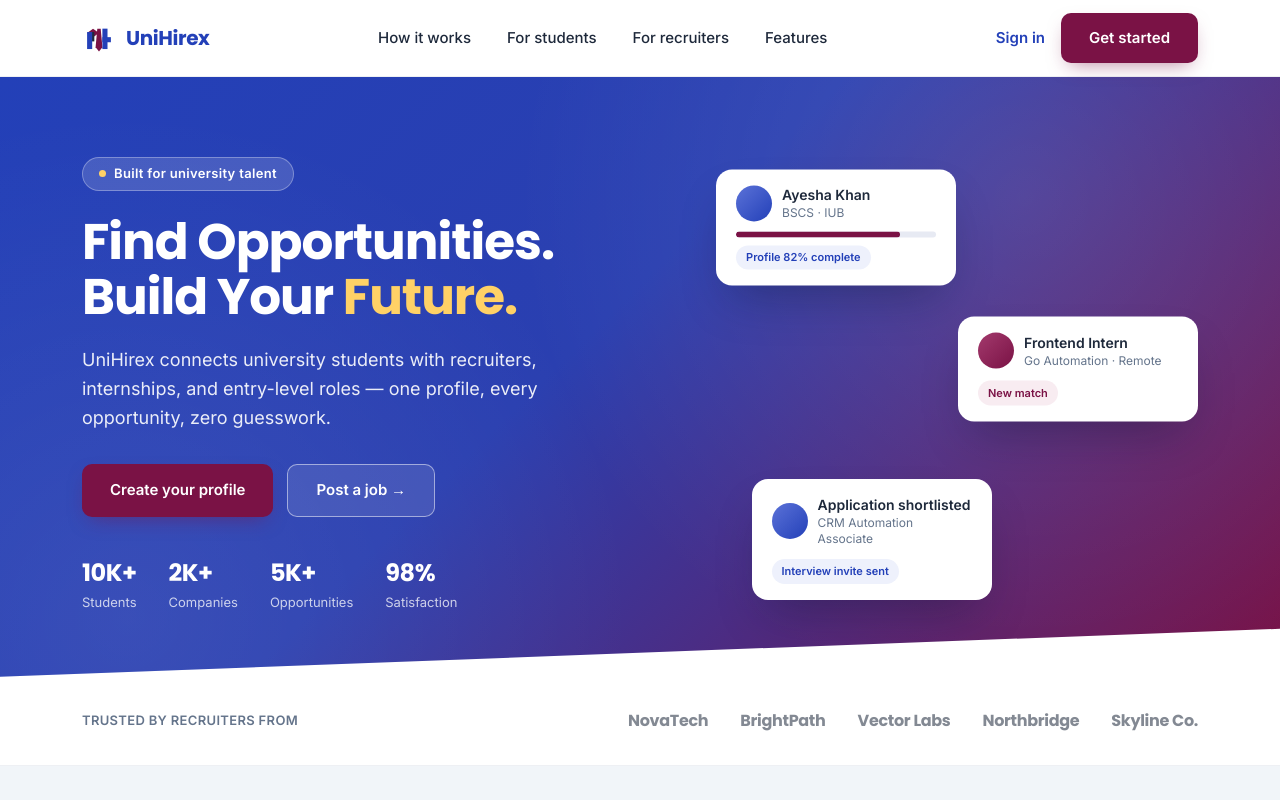
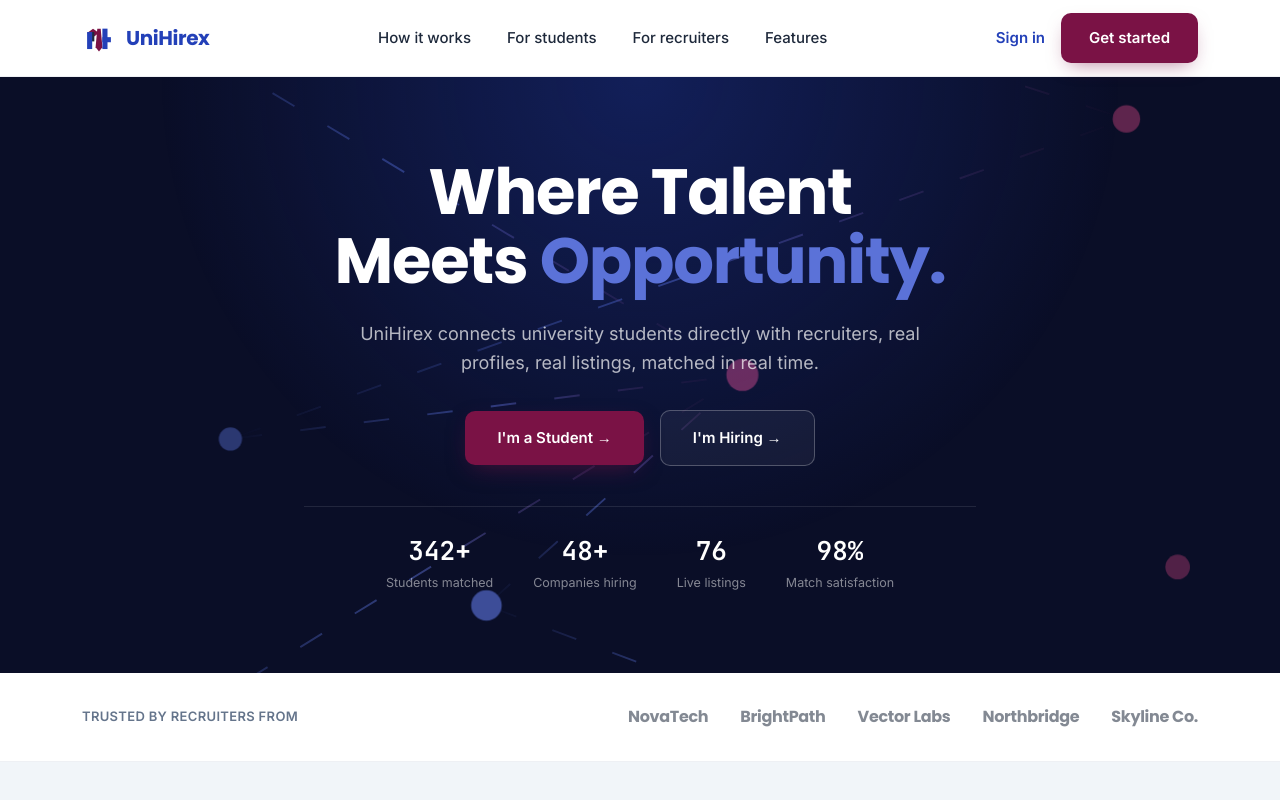
Before and after one commit to Sehar-Tahir/UniHirex_Recruitment_Platform, a React (Vite) app in the folder frontend/: page / in a window 1280 px wide. Shown: the top 800 px of the page. Built offline with nearby package versions, Linux system fonts and the light colour scheme.

Commit message:
hero section updated

```diff
--- a/frontend/src/components/home/Hero.jsx
+++ b/frontend/src/components/home/Hero.jsx
@@ -1,116 +1,203 @@
+// import React from "react";
+// import { COLORS, fontHead, fontBody } from "../../theme";
+// import Button from "./Button";
+// import FloatingCard from "./FloatingCard";
+
+// const STATS = [
+//   ["10K+", "Students"],
+//   ["2K+", "Companies"],
+//   ["5K+", "Opportunities"],
+//   ["98%", "Satisfaction"],
+// ];
+
+// export default function Hero() {
+//   return (
+//     <header
+//       className="relative overflow-hidden text-white pb-16"
+//       style={{
+//         background: `linear-gradient(135deg, ${COLORS.primary} 0%, #2A3FB0 45%, ${COLORS.accent} 100%)`,
+//         clipPath: "polygon(0 0, 100% 0, 100% 92%, 0 100%)",
+//       }}
+//     >
+//       <div
+//         className="absolute inset-0 pointer-events-none"
+//         style={{
+//           background:
+//             "radial-gradient(circle at 80% 20%, rgba(255,255,255,0.10), transparent 45%), radial-gradient(circle at 10% 90%, rgba(255,255,255,0.08), transparent 40%)",
+//         }}
+//       />
+//       <div className="max-w-295 mx-auto px-5 md:px-8 relative z-10">
+//         <div className="grid md:grid-cols-[1.05fr_0.95fr] gap-12 items-center pt-16 md:pt-20">
+//           <div>
+//             {/* <div
+//               className="inline-flex items-center gap-2 bg-white/15 border border-white/30 px-4 py-1.5 rounded-full text-[13px] font-semibold tracking-wide mb-6"
+//               style={fontBody}
+//             >
+//               <span className="w-1.75 h-1.75 rounded-full" style={{ background: "#FFD166" }} />
+//               Built for university talent
+//             </div> */}
+//             <h1 className="text-4xl md:text-[50px] font-bold leading-[1.1] mb-5" style={fontHead}>
+//               Find Opportunities.
+//               <br />
+//               Build Your <span style={{ color: "#FFD166" }}>Future.</span>
+//             </h1>
+//             <p className="text-lg leading-relaxed max-w-120 mb-8 text-white/90" style={fontBody}>
+//               UniHirex connects university students with recruiters, internships, and entry-level roles — one
+//               profile, every opportunity, zero guesswork.
+//             </p>
+//             <div className="flex flex-wrap gap-3.5 mb-10">
+//               <Button variant="primary">Create your profile</Button>
+//               <Button variant="ghost">Post a job →</Button>
+//             </div>
+//             <div className="flex flex-wrap gap-8">
+//               {STATS.map(([num, label]) => (
+//                 <div key={label}>
+//                   <strong className="block text-2xl font-bold" style={fontHead}>
+//                     {num}
+//                   </strong>
+//                   <span className="text-[13px] text-white/75" style={fontBody}>
+//                     {label}
+//                   </span>
+//                 </div>
+//               ))}
+//             </div>
+//           </div>
+
+//           <div className="relative h-85 md:h-107.5 mt-6 md:mt-0">
+//             <FloatingCard
+//               avatarGradient={`linear-gradient(135deg, ${COLORS.primaryLight}, ${COLORS.primary})`}
+//               name="Ayesha Khan"
+//               role="BSCS · IUB"
+//               extra={
+//                 <div className="h-1.5 bg-[#E7EAF3] rounded-full overflow-hidden mt-2.5">
+//                   <div className="h-full rounded-full" style={{ width: "82%", background: COLORS.accent }} />
+//                 </div>
+//               }
+//               tagBg="#EEF1FC"
+//               tagColor={COLORS.primary}
+//               tagText="Profile 82% complete"
+//               floatClass="animate-[float1_6s_ease-in-out_infinite]"
+//               position={{ top: 0, left: "5%" }}
+//             />
+//             <FloatingCard
+//               avatarGradient={`linear-gradient(135deg, ${COLORS.accentLight}, ${COLORS.accent})`}
+//               name="Frontend Intern"
+//               role="Go Automation · Remote"
+//               tagBg="#F8ECF1"
+//               tagColor={COLORS.accent}
+//               tagText="New match"
+//               floatClass="animate-[float2_7s_ease-in-out_infinite]"
+//               position={{ top: "34%", right: 0 }}
+//             />
+//             <FloatingCard
+//               avatarGradient={`linear-gradient(135deg, ${COLORS.primaryLight}, ${COLORS.primary})`}
+//               name="Application shortlisted"
+//               role="CRM Automation Associate"
+//               tagBg="#EEF1FC"
+//               tagColor={COLORS.primary}
+//               tagText="Interview invite sent"
+//               floatClass="animate-[float3_6.5s_ease-in-out_infinite]"
+//               position={{ bottom: 0, left: "12%" }}
+//             />
+//           </div>
+//         </div>
+//       </div>
+
+//       <style>{`
+//         @keyframes float1 { 0%,100% { transform: translateY(0); } 50% { transform: translateY(-12px); } }
+//         @keyframes float2 { 0%,100% { transform: translateY(0); } 50% { transform: translateY(10px); } }
+//         @keyframes float3 { 0%,100% { transform: translateY(0); } 50% { transform: translateY(-8px); } }
+//         @media (prefers-reduced-motion: reduce) {
+//           [class*="animate-"] { animation: none !important; }
+//         }
+//       `}</style>
+//     </header>
+//   );
+// }
+
+
 import React from "react";
-import { COLORS, fontHead, fontBody } from "../../theme";
-import Button from "./Button";
-import FloatingCard from "./FloatingCard";
+import { Link } from "react-router-dom";
+import { COLORS, fontHead, fontBody, fontMono } from "../../theme";
+import NodeGraph from "./NodeGraph";
+import LiveCounter from "./LiveCounter";
 
 const STATS = [
-  ["10K+", "Students"],
-  ["2K+", "Companies"],
-  ["5K+", "Opportunities"],
-  ["98%", "Satisfaction"],
+  { value: 342, suffix: "+", label: "Students matched" },
+  { value: 48, suffix: "+", label: "Companies hiring" },
+  { value: 76, suffix: "", label: "Live listings" },
+  { value: 98, suffix: "%", label: "Match satisfaction" },
 ];
 
 export default function Hero() {
   return (
     <header
-      className="relative overflow-hidden text-white pb-16"
-      style={{
-        background: `linear-gradient(135deg, ${COLORS.primary} 0%, #2A3FB0 45%, ${COLORS.accent} 100%)`,
-        clipPath: "polygon(0 0, 100% 0, 100% 92%, 0 100%)",
-      }}
+      className="relative overflow-hidden text-white"
+      style={{ background: "#0A0E27" }}
     >
+      <NodeGraph className="absolute inset-0 w-full h-full opacity-70" />
+
       <div
         className="absolute inset-0 pointer-events-none"
         style={{
-          background:
-            "radial-gradient(circle at 80% 20%, rgba(255,255,255,0.10), transparent 45%), radial-gradient(circle at 10% 90%, rgba(255,255,255,0.08), transparent 40%)",
+          background: "radial-gradient(circle at 50% 0%, rgba(35,64,184,0.35), transparent 55%)",
         }}
       />
-      <div className="max-w-295 mx-auto px-5 md:px-8 relative z-10">
-        <div className="grid md:grid-cols-[1.05fr_0.95fr] gap-12 items-center pt-16 md:pt-20">
-          <div>
-            <div
-              className="inline-flex items-center gap-2 bg-white/15 border border-white/30 px-4 py-1.5 rounded-full text-[13px] font-semibold tracking-wide mb-6"
-              style={fontBody}
-            >
-              <span className="w-1.75 h-1.75 rounded-full" style={{ background: "#FFD166" }} />
-              Built for university talent
+
+      <div className="max-w-295 mx-auto px-5 md:px-8 relative z-10 pt-20 md:pt-20 pb-20 text-center">
+        {/* <div
+          className="inline-flex items-center gap-2 border border-white/15 bg-white/5 px-4 py-1.5 rounded-full text-[12px] font-medium tracking-wide mb-8"
+          style={fontMono}
+        >
+          <span className="w-1.5 h-1.5 rounded-full animate-pulse" style={{ background: COLORS.primaryLight }} />
+          LIVE MATCHING ENGINE — {" "}
+          <span style={{ color: COLORS.accentLight }}>76 open roles</span>
+        </div> */}
+
+        <h1
+          className="text-[38px] md:text-[64px] font-bold leading-[1.08] mb-6 max-w-4xl mx-auto"
+          style={fontHead}
+        >
+          Where Talent
+          <br />
+          Meets <span style={{ color: COLORS.primaryLight }}>Opportunity.</span>
+        </h1>
+
+        <p className="text-[16px] md:text-[18px] leading-relaxed max-w-xl mx-auto mb-8 text-white/70" style={fontBody}>
+          UniHirex connects university students directly with recruiters,
+          real profiles, real listings, matched in real time.
+        </p>
+
+        <div className="flex flex-col sm:flex-row items-center justify-center gap-4 mb-10">
+          <Link
+            to="/register"
+            className="w-full sm:w-auto px-8 py-4 rounded-[10px] font-semibold text-[15px] text-white transition-transform duration-200 hover:-translate-y-0.5"
+            style={{ ...fontBody, background: COLORS.accent, boxShadow: "0 8px 24px -8px rgba(122,18,69,0.6)" }}
+          >
+            I'm a Student →
+          </Link>
+          <Link
+            to="/register"
+            className="w-full sm:w-auto px-8 py-4 rounded-[10px] font-semibold text-[15px] border border-white/25 bg-white/5 hover:bg-white/10 transition-colors duration-200"
+            style={fontBody}
+          >
+            I'm Hiring →
+          </Link>
+        </div>
+
+        <div className="flex flex-wrap items-center justify-center gap-x-10 gap-y-6 border-t border-white/10 pt-6 max-w-2xl mx-auto">
+          {STATS.map((s) => (
+            <div key={s.label} className="text-center">
+              <div className="text-[26px] font-semibold" style={fontMono}>
+                <LiveCounter target={s.value} suffix={s.suffix} />
+              </div>
+              <div className="text-[12.5px] text-white/50 mt-1" style={fontBody}>
+                {s.label}
+              </div>
             </div>
-            <h1 className="text-4xl md:text-[50px] font-bold leading-[1.1] mb-5" style={fontHead}>
-              Find Opportunities.
-              <br />
-              Build Your <span style={{ color: "#FFD166" }}>Future.</span>
-            </h1>
-            <p className="text-lg leading-relaxed max-w-120 mb-8 text-white/90" style={fontBody}>
-              UniHirex connects university students with recruiters, internships, and entry-level roles — one
-              profile, every opportunity, zero guesswork.
-            </p>
-            <div className="flex flex-wrap gap-3.5 mb-10">
-              <Button variant="primary">Create your profile</Button>
-              <Button variant="ghost">Post a job →</Button>
-            </div>
-            <div className="flex flex-wrap gap-8">
-              {STATS.map(([num, label]) => (
-                <div key={label}>
-                  <strong className="block text-2xl font-bold" style={fontHead}>
-                    {num}
-                  </strong>
-                  <span className="text-[13px] text-white/75" style={fontBody}>
-                    {label}
-                  </span>
-                </div>
-              ))}
-            </div>
-          </div>
-
-          <div className="relative h-85 md:h-107.5 mt-6 md:mt-0">
-            <FloatingCard
-              avatarGradient={`linear-gradient(135deg, ${COLORS.primaryLight}, ${COLORS.primary})`}
-              name="Ayesha Khan"
-              role="BSCS · IUB"
-              extra={
-                <div className="h-1.5 bg-[#E7EAF3] rounded-full overflow-hidden mt-2.5">
-                  <div className="h-full rounded-full" style={{ width: "82%", background: COLORS.accent }} />
-                </div>
-              }
-              tagBg="#EEF1FC"
-              tagColor={COLORS.primary}
-              tagText="Profile 82% complete"
-              floatClass="animate-[float1_6s_ease-in-out_infinite]"
-              position={{ top: 0, left: "5%" }}
-            />
-            <FloatingCard
-              avatarGradient={`linear-gradient(135deg, ${COLORS.accentLight}, ${COLORS.accent})`}
-              name="Frontend Intern"
-              role="Go Automation · Remote"
-              tagBg="#F8ECF1"
-              tagColor={COLORS.accent}
-              tagText="New match"
-              floatClass="animate-[float2_7s_ease-in-out_infinite]"
-              position={{ top: "34%", right: 0 }}
-            />
-            <FloatingCard
-              avatarGradient={`linear-gradient(135deg, ${COLORS.primaryLight}, ${COLORS.primary})`}
-              name="Application shortlisted"
-              role="CRM Automation Associate"
-              tagBg="#EEF1FC"
-              tagColor={COLORS.primary}
-              tagText="Interview invite sent"
-              floatClass="animate-[float3_6.5s_ease-in-out_infinite]"
-              position={{ bottom: 0, left: "12%" }}
-            />
-          </div>
+          ))}
         </div>
       </div>
-
-      <style>{`
-        @keyframes float1 { 0%,100% { transform: translateY(0); } 50% { transform: translateY(-12px); } }
-        @keyframes float2 { 0%,100% { transform: translateY(0); } 50% { transform: translateY(10px); } }
-        @keyframes float3 { 0%,100% { transform: translateY(0); } 50% { transform: translateY(-8px); } }
-        @media (prefers-reduced-motion: reduce) {
-          [class*="animate-"] { animation: none !important; }
-        }
-      `}</style>
     </header>
   );
 }
--- /dev/null
+++ b/frontend/src/components/home/LiveCounter.jsx
@@ -0,0 +1,20 @@
+import React, { useState, useEffect, useRef } from "react";
+
+export default function LiveCounter({ target, suffix = "", duration = 1400 }) {
+  const [value, setValue] = useState(0);
+  const ref = useRef(null);
+
+  useEffect(() => {
+    const start = performance.now();
+    const step = (now) => {
+      const progress = Math.min((now - start) / duration, 1);
+      const eased = 1 - Math.pow(1 - progress, 3);
+      setValue(Math.round(eased * target));
+      if (progress < 1) ref.current = requestAnimationFrame(step);
+    };
+    ref.current = requestAnimationFrame(step);
+    return () => cancelAnimationFrame(ref.current);
+  }, [target, duration]);
+
+  return <>{value.toLocaleString()}{suffix}</>;
+}
--- /dev/null
+++ b/frontend/src/components/home/NodeGraph.jsx
@@ -0,0 +1,92 @@
+import React from "react";
+import { COLORS } from "../../theme";
+
+// Positions are hand-placed (not random) so the graph reads intentionally,
+// not like scattered confetti. Blue nodes = students, burgundy = companies.
+const NODES = [
+  { id: 1, x: 8, y: 20, type: "student" },
+  { id: 2, x: 18, y: 55, type: "student" },
+  { id: 3, x: 6, y: 82, type: "student" },
+  { id: 4, x: 32, y: 12, type: "student" },
+  { id: 5, x: 38, y: 68, type: "student" },
+  { id: 6, x: 62, y: 15, type: "company" },
+  { id: 7, x: 58, y: 50, type: "company" },
+  { id: 8, x: 70, y: 80, type: "company" },
+  { id: 9, x: 88, y: 30, type: "company" },
+  { id: 10, x: 92, y: 65, type: "company" },
+];
+
+const CONNECTIONS = [
+  [1, 6], [2, 7], [3, 7], [4, 6], [4, 9], [5, 7], [5, 8], [2, 9], [1, 7], [3, 8],
+];
+
+export default function NodeGraph({ className = "" }) {
+  return (
+    <svg
+      viewBox="0 0 100 100"
+      preserveAspectRatio="xMidYMid slice"
+      className={className}
+      aria-hidden="true"
+    >
+      <defs>
+        <linearGradient id="lineGrad" x1="0" y1="0" x2="1" y2="0">
+          <stop offset="0%" stopColor={COLORS.primaryLight} stopOpacity="0" />
+          <stop offset="50%" stopColor={COLORS.primaryLight} stopOpacity="0.7" />
+          <stop offset="100%" stopColor={COLORS.accentLight} stopOpacity="0" />
+        </linearGradient>
+      </defs>
+
+      {CONNECTIONS.map(([a, b], i) => {
+        const nodeA = NODES.find((n) => n.id === a);
+        const nodeB = NODES.find((n) => n.id === b);
+        return (
+          <line
+            key={i}
+            x1={nodeA.x}
+            y1={nodeA.y}
+            x2={nodeB.x}
+            y2={nodeB.y}
+            stroke="url(#lineGrad)"
+            strokeWidth="0.15"
+            className="node-graph-line"
+            style={{ animationDelay: `${i * 0.4}s` }}
+          />
+        );
+      })}
+
+      {NODES.map((n) => (
+        <circle
+          key={n.id}
+          cx={n.x}
+          cy={n.y}
+          r="0.9"
+          fill={n.type === "student" ? COLORS.primaryLight : COLORS.accentLight}
+          className="node-graph-dot"
+          style={{ animationDelay: `${n.id * 0.3}s` }}
+        />
+      ))}
+
+      <style>{`
+        .node-graph-line {
+          stroke-dasharray: 2 3;
+          animation: dashFlow 4s linear infinite;
+        }
+        .node-graph-dot {
+          animation: nodePulse 3s ease-in-out infinite;
+          transform-origin: center;
+          transform-box: fill-box;
+        }
+        @keyframes dashFlow {
+          to { stroke-dashoffset: -50; }
+        }
+        @keyframes nodePulse {
+          0%, 100% { opacity: 0.6; transform: scale(1); }
+          50% { opacity: 1; transform: scale(1.4); }
+        }
+        @media (prefers-reduced-motion: reduce) {
+          .node-graph-line, .node-graph-dot { animation: none; }
+        }
+      `}</style>
+    </svg>
+  );
+}
--- a/frontend/src/index.css
+++ b/frontend/src/index.css
@@ -1,4 +1,5 @@
-@import url('https://fonts.googleapis.com/css2?family=Poppins:wght@500;600;700;800&family=Inter:wght@400;500;600;700&display=swap');
+/* @import url('https://fonts.googleapis.com/css2?family=Poppins:wght@500;600;700;800&family=Inter:wght@400;500;600;700&display=swap'); */
+@import url('https://fonts.googleapis.com/css2?family=Poppins:wght@500;600;700;800&family=Inter:wght@400;500;600;700&family=JetBrains+Mono:wght@400;500;600&display=swap');
 @import "tailwindcss";
 
 html {
--- a/frontend/src/theme.js
+++ b/frontend/src/theme.js
@@ -22,5 +22,8 @@ export const COLORS = {
   surfaceMuted: "#F1F5F9",
 };
 
+// export const fontHead = { fontFamily: "'Poppins', sans-serif", letterSpacing: "-0.02em" };
+// export const fontBody = { fontFamily: "'Inter', sans-serif" };
 export const fontHead = { fontFamily: "'Poppins', sans-serif", letterSpacing: "-0.02em" };
 export const fontBody = { fontFamily: "'Inter', sans-serif" };
+export const fontMono = { fontFamily: "'JetBrains Mono', monospace" };
```
